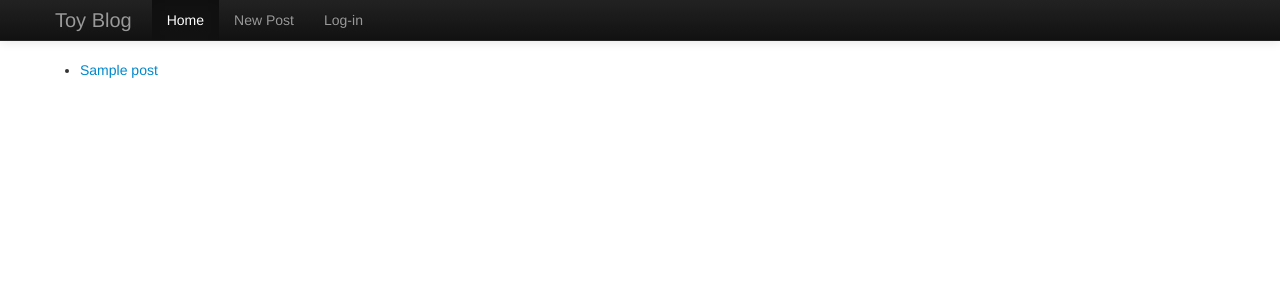
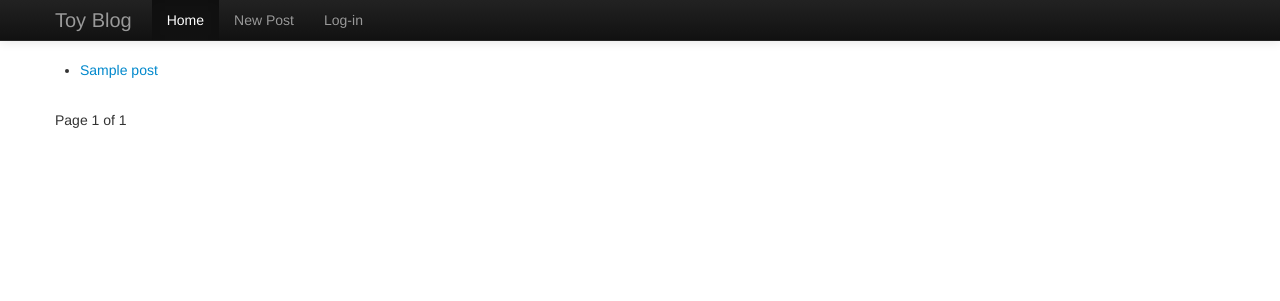
Before and after one commit to parlarjb/toy_blog, a Django app: page / in a window 1280 px wide. Shown: the top 301 px of the page. Run offline with Django 3.2, Linux system fonts and the light colour scheme; tables that the repository leaves empty hold one stand-in row (values such as "Sample post"); some libraries are stand-ins or nearby versions.

Commit message:
Added pagination

```diff
--- a/blog/templates/blog/post_list.html
+++ b/blog/templates/blog/post_list.html
@@ -10,4 +10,20 @@
 {% else %}
 <p></p> No blog posts yet </p>
 {% endif %}
+
+<div>
+    {% if page_obj.has_previous %}
+        <a href="?page={{ page_obj.previous_page_number }}">Previous</a>
+    {% endif %}
+
+    <br/>
+    Page {{ page_obj.number }} of {{ page_obj.paginator.num_pages }}
+    <br/>
+
+    {% if page_obj.has_next %}
+        <a href="?page={{ page_obj.next_page_number }}">Next</a>
+    {% endif %}
+
+
+</div>
 {% endblock %}
--- a/blog/urls.py
+++ b/blog/urls.py
@@ -4,7 +4,8 @@ from django.views.generic import TemplateView, ListView
 
 urlpatterns = patterns('blog.views',
     url(r'^$', ListView.as_view(model=Post,
-                                context_object_name="post_list")),
+                                context_object_name="post_list",
+                                paginate_by=5)),
     url(r'^cms/$', 'cms'),
     url(r'^cms/new/$', 'new_post'),
     url(r'^cms/edit/(?P<slug>[-\w]+)/$', 'edit_post'),
--- a/blog/views.py
+++ b/blog/views.py
@@ -3,6 +3,7 @@ from django.shortcuts import render, render_to_response, get_object_or_404
 from django.template import loader
 from django.contrib.auth.decorators import login_required, user_passes_test
 from django.core.urlresolvers import reverse
+from django.core.paginator import Paginator, EmptyPage, PageNotAnInteger
 from blog.models import Post
 from blog.forms import PostForm
 from comments.forms import CommentForm
@@ -16,9 +17,6 @@ def is_staff(function):
         return function(request, *args, **kwargs)
     return new_func
 
-def index(request):
-    latest_blog_list = Post.objects.all().order_by('-date')[:5]
-    return render_to_response('blog/index.html', {'latest_blog_list':latest_blog_list})
 
 def cms(request):
     return HttpResponse("Manage")
```
